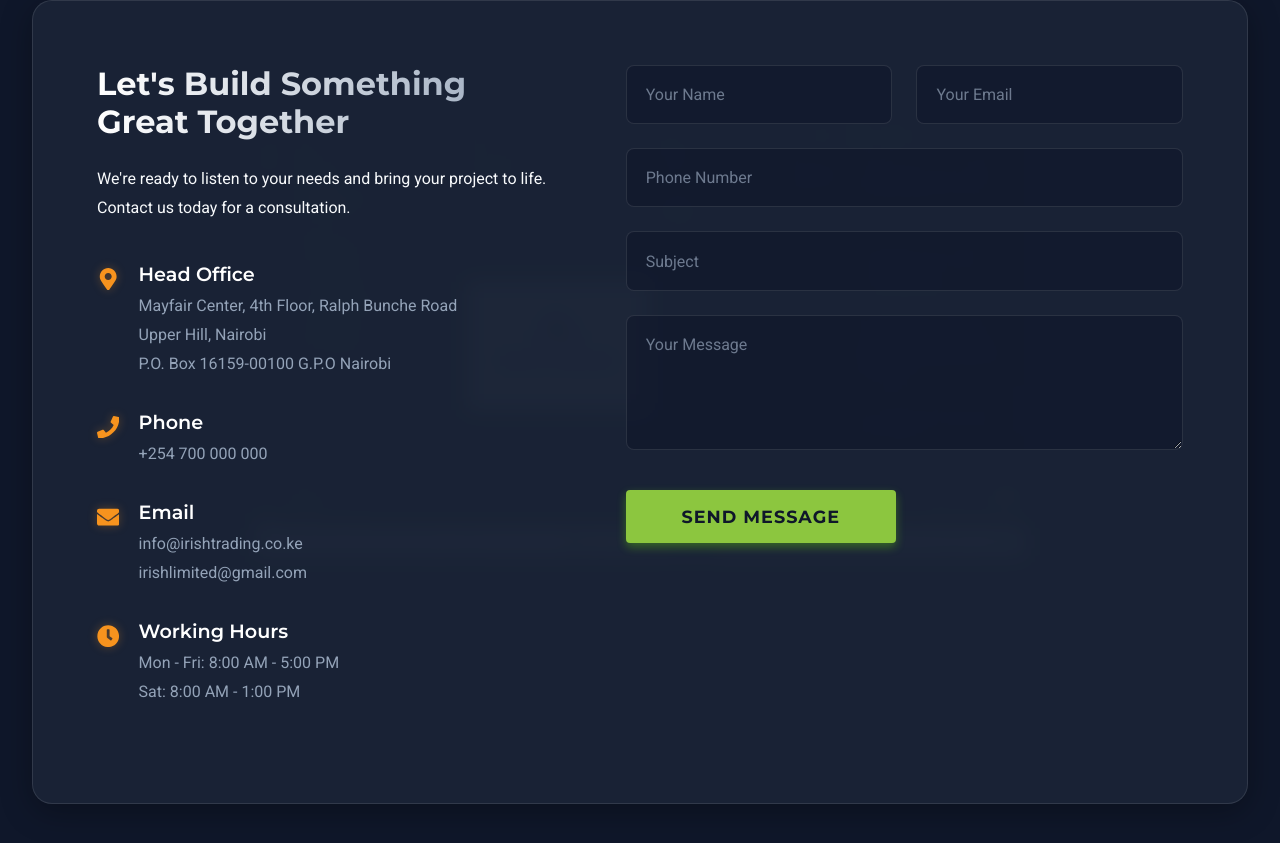
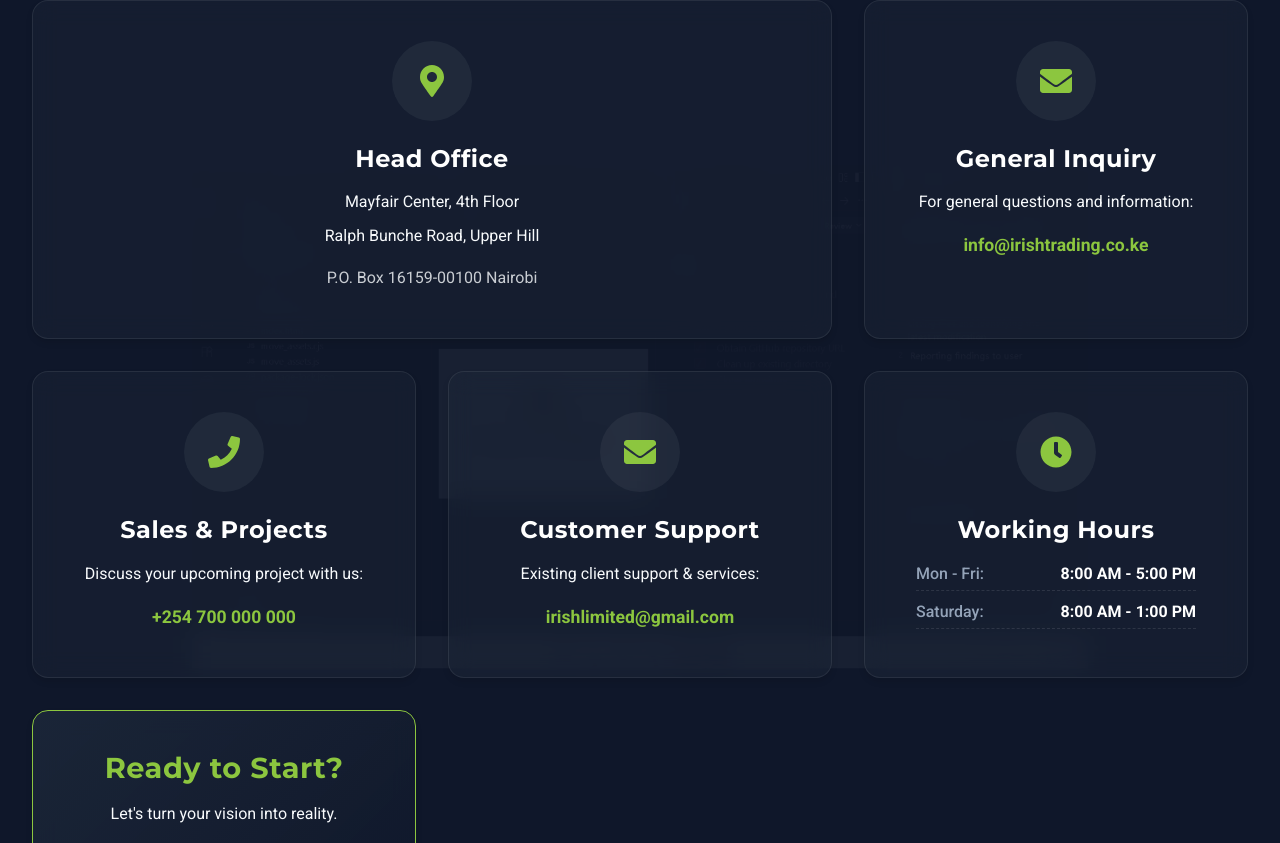
Before and after one commit to sharlmon/IrishTradingSite, a React (Vite) app: page / in a window 1280 px wide. Shown: the part 4057-4900 px from the top of the page. Built offline with nearby package versions, Linux system fonts and the light colour scheme.

Commit message:
Replace Contact Form with Creative Contact Hub

```diff
--- a/src/components/Contact.jsx
+++ b/src/components/Contact.jsx
@@ -10,60 +10,72 @@ const Contact = () => {
             <div className="logo-watermark"></div>
             <div className="container" style={{ position: 'relative', zIndex: 2 }}>
                 <h2 className="section-title">Get In Touch</h2>
-                <div className="contact-wrapper">
-                    <div className="contact-info">
-                        <h3>Let's Build Something Great Together</h3>
-                        <p>We're ready to listen to your needs and bring your project to life. Contact us today for a consultation.</p>
+                <div className="contact-hub-grid">
+                    {/* Head Office Card */}
+                    <div className="hub-card main-office">
+                        <div className="card-icon-wrapper">
+                            <FaMapMarkerAlt className="hub-icon" />
+                        </div>
+                        <h3>Head Office</h3>
+                        <p>Mayfair Center, 4th Floor</p>
+                        <p>Ralph Bunche Road, Upper Hill</p>
+                        <p className="postal">P.O. Box 16159-00100 Nairobi</p>
+                    </div>
 
-                        <div className="info-item">
-                            <FaMapMarkerAlt className="info-icon" />
-                            <div>
-                                <h4>Head Office</h4>
-                                <p>Mayfair Center, 4th Floor, Ralph Bunche Road</p>
-                                <p>Upper Hill, Nairobi</p>
-                                <p className="postal">P.O. Box 16159-00100 G.P.O Nairobi</p>
-                            </div>
+                    {/* General Inquiry Card */}
+                    <div className="hub-card">
+                        <div className="card-icon-wrapper">
+                            <FaEnvelope className="hub-icon" />
                         </div>
+                        <h3>General Inquiry</h3>
+                        <p>For general questions and information:</p>
+                        <a href="mailto:info@irishtrading.co.ke" className="contact-link">info@irishtrading.co.ke</a>
+                    </div>
 
-                        <div className="info-item">
-                            <FaPhone className="info-icon" />
-                            <div>
-                                <h4>Phone</h4>
-                                <p>+254 700 000 000</p>
-                            </div>
+                    {/* Sales Department Card */}
+                    <div className="hub-card">
+                        <div className="card-icon-wrapper">
+                            <FaPhone className="hub-icon" />
                         </div>
+                        <h3>Sales & Projects</h3>
+                        <p>Discuss your upcoming project with us:</p>
+                        <a href="tel:+254700000000" className="contact-link">+254 700 000 000</a>
+                    </div>
 
-                        <div className="info-item">
-                            <FaEnvelope className="info-icon" />
-                            <div>
-                                <h4>Email</h4>
-                                <p>info@irishtrading.co.ke</p>
-                                <p>irishlimited@gmail.com</p>
-                            </div>
+                    {/* Support Card */}
+                    <div className="hub-card">
+                        <div className="card-icon-wrapper">
+                            <FaEnvelope className="hub-icon" />
                         </div>
+                        <h3>Customer Support</h3>
+                        <p>Existing client support & services:</p>
+                        <a href="mailto:irishlimited@gmail.com" className="contact-link">irishlimited@gmail.com</a>
+                    </div>
 
-                        <div className="info-item">
-                            <FaClock className="info-icon" />
-                            <div>
-                                <h4>Working Hours</h4>
-                                <p>Mon - Fri: 8:00 AM - 5:00 PM</p>
-                                <p>Sat: 8:00 AM - 1:00 PM</p>
-                            </div>
+                    {/* Working Hours Card */}
+                    <div className="hub-card">
+                        <div className="card-icon-wrapper">
+                            <FaClock className="hub-icon" />
+                        </div>
+                        <h3>Working Hours</h3>
+                        <div className="hours-row">
+                            <span>Mon - Fri:</span>
+                            <span>8:00 AM - 5:00 PM</span>
+                        </div>
+                        <div className="hours-row">
+                            <span>Saturday:</span>
+                            <span>8:00 AM - 1:00 PM</span>
                         </div>
                     </div>
 
-                    <form className="contact-form">
-                        <div className="form-group">
-                            <input type="text" placeholder="Your Name" required />
-                            <input type="email" placeholder="Your Email" required />
-                        </div>
-                        <div className="form-group">
-                            <input type="text" placeholder="Phone Number" />
-                        </div>
-                        <input type="text" placeholder="Subject" required className="full-width-input" />
-                        <textarea placeholder="Your Message" rows="5" required></textarea>
-                        <button type="submit" className="btn btn-primary">Send Message</button>
-                    </form>
+                    {/* CTA Card */}
+                    <div className="hub-card cta-card">
+                        <h3>Ready to Start?</h3>
+                        <p>Let's turn your vision into reality.</p>
+                        <a href="mailto:info@irishtrading.co.ke?subject=Project Inquiry" className="btn btn-primary pulse-btn">
+                            Request a Quote
+                        </a>
+                    </div>
                 </div>
             </div>
         </section>
--- a/src/styles/Contact.css
+++ b/src/styles/Contact.css
@@ -12,13 +12,13 @@
     top: 50%;
     left: 50%;
     transform: translate(-50%, -50%);
-    width: 60%;
-    height: 80%;
+    width: 70%;
+    height: 90%;
     background-image: url('/logo.png');
     background-repeat: no-repeat;
     background-position: center;
     background-size: contain;
-    opacity: 0.05;
+    opacity: 0.04;
     pointer-events: none;
     z-index: 1;
     filter: grayscale(100%);
@@ -29,150 +29,177 @@
     margin-bottom: 4rem;
     position: relative;
     z-index: 5;
+    text-transform: uppercase;
+    letter-spacing: 2px;
 }
 
-/* Glassmorphism Container */
-.contact-wrapper {
-    display: flex;
-    gap: 4rem;
-    background: rgba(30, 41, 59, 0.7); /* translucent secondary blue */
-    backdrop-filter: blur(10px);
-    -webkit-backdrop-filter: blur(10px);
-    padding: 4rem;
-    border-radius: 20px;
-    box-shadow: 0 8px 32px 0 rgba(0, 0, 0, 0.3);
-    border: 1px solid rgba(255, 255, 255, 0.1);
+/* --- Contact Hub Grid --- */
+.contact-hub-grid {
+    display: grid;
+    grid-template-columns: repeat(auto-fit, minmax(350px, 1fr));
+    gap: 2rem;
     position: relative;
     z-index: 5;
 }
 
-.contact-info {
-    flex: 1;
+/* Card Styling */
+.hub-card {
+    background: rgba(30, 41, 59, 0.4);
+    backdrop-filter: blur(12px);
+    -webkit-backdrop-filter: blur(12px);
+    border: 1px solid rgba(255, 255, 255, 0.08);
+    border-radius: 16px;
+    padding: 2.5rem;
+    display: flex;
+    flex-direction: column;
+    align-items: center;
+    text-align: center;
+    transition: all 0.4s cubic-bezier(0.175, 0.885, 0.32, 1.275);
+    box-shadow: 0 4px 6px rgba(0, 0, 0, 0.1);
 }
 
-.contact-info h3 {
-    background: linear-gradient(90deg, var(--white), var(--medium-gray));
-    -webkit-background-clip: text;
-    -webkit-text-fill-color: transparent;
-    margin-bottom: 1.5rem;
-    font-size: 2rem;
-    font-weight: 700;
+.hub-card:hover {
+    transform: translateY(-10px);
+    background: rgba(30, 41, 59, 0.7);
+    border-color: var(--accent-gold);
+    box-shadow: 0 20px 40px rgba(0, 0, 0, 0.4), 0 0 20px rgba(247, 147, 30, 0.2);
 }
 
-.contact-info p {
-    color: var(--light-gray);
-    margin-bottom: 2.5rem;
-    line-height: 1.8;
+/* Special styling for specific cards if needed */
+.main-office {
+    grid-column: span 2;
+    /* Make head office wider if grid allows */
 }
 
-.info-item {
-    display: flex;
-    gap: 1.2rem;
-    margin-bottom: 2rem;
-    align-items: flex-start;
+@media (max-width: 968px) {
+    .main-office {
+        grid-column: span 1;
+    }
 }
 
-.info-icon {
-    color: var(--accent-gold);
-    font-size: 1.4rem;
-    margin-top: 5px;
-    filter: drop-shadow(0 0 5px rgba(247, 147, 30, 0.3));
+/* Icons */
+.card-icon-wrapper {
+    width: 80px;
+    height: 80px;
+    background: rgba(255, 255, 255, 0.05);
+    border-radius: 50%;
+    display: flex;
+    align-items: center;
+    justify-content: center;
+    margin-bottom: 1.5rem;
+    transition: all 0.3s ease;
 }
 
-.info-item h4 {
+.hub-card:hover .card-icon-wrapper {
+    background: var(--accent-gold);
+    color: var(--primary-blue);
+}
+
+.hub-icon {
+    font-size: 2rem;
+    color: var(--accent-green);
+    transition: all 0.3s ease;
+}
+
+.hub-card:hover .hub-icon {
+    color: var(--primary-blue);
+}
+
+/* Typography */
+.hub-card h3 {
+    font-size: 1.5rem;
+    margin-bottom: 1rem;
     color: var(--white);
-    margin-bottom: 0.4rem;
-    font-size: 1.2rem;
+    letter-spacing: 0.5px;
+}
+
+.hub-card p {
+    color: var(--light-gray);
+    margin-bottom: 0.5rem;
+    font-size: 1rem;
+    line-height: 1.6;
+}
+
+.postal {
+    font-style: italic;
+    opacity: 0.8;
+    margin-top: 0.5rem;
+}
+
+/* Links */
+.contact-link {
+    color: var(--accent-green);
+    font-weight: 600;
+    font-size: 1.1rem;
+    margin-top: 0.5rem;
+    display: inline-block;
+    position: relative;
+}
+
+.contact-link::after {
+    content: '';
+    position: absolute;
+    width: 0;
+    height: 2px;
+    bottom: -4px;
+    left: 0;
+    background-color: var(--accent-green);
+    transition: width 0.3s ease;
+}
+
+.contact-link:hover::after {
+    width: 100%;
+}
+
+/* Hours specific */
+.hours-row {
+    display: flex;
+    justify-content: space-between;
+    width: 100%;
+    max-width: 280px;
+    margin-bottom: 0.5rem;
+    border-bottom: 1px dashed rgba(255, 255, 255, 0.1);
+    padding-bottom: 0.2rem;
+}
+
+.hours-row span:first-child {
+    color: var(--medium-gray);
+    font-weight: 500;
+}
+
+.hours-row span:last-child {
+    color: var(--white);
     font-weight: 600;
 }
 
-.info-item p {
-    margin-bottom: 0;
-    font-size: 1rem;
-    color: var(--medium-gray);
+/* Call to Action Card */
+.cta-card {
+    background: linear-gradient(135deg, rgba(30, 41, 59, 0.8), rgba(15, 23, 42, 0.9));
+    border: 1px solid var(--accent-green);
+    justify-content: center;
 }
 
-.contact-form {
-    flex: 1.2;
-    display: flex;
-    flex-direction: column;
-    gap: 1.5rem;
+.cta-card h3 {
+    color: var(--accent-green);
+    font-size: 1.8rem;
 }
 
-.form-group {
-    display: flex;
-    gap: 1.5rem;
+.pulse-btn {
+    text-decoration: none;
+    margin-top: 1.5rem;
+    animation: pulse-border 2s infinite;
 }
 
-.contact-form input,
-.contact-form textarea {
-    width: 100%;
-    padding: 1.2rem;
-    background: rgba(15, 23, 42, 0.6);
-    border: 1px solid rgba(255, 255, 255, 0.1);
-    border-radius: 8px;
-    color: var(--white);
-    font-family: var(--font-body);
-    font-size: 1rem;
-    transition: all 0.3s ease;
-}
-
-.full-width-input {
-    width: 100%;
-}
-
-.contact-form input::placeholder,
-.contact-form textarea::placeholder {
-    color: var(--medium-gray);
-    opacity: 0.7;
-}
-
-.contact-form input:focus,
-.contact-form textarea:focus {
-    outline: none;
-    border-color: var(--accent-gold);
-    background: rgba(15, 23, 42, 0.9);
-    box-shadow: 0 0 15px rgba(247, 147, 30, 0.15);
-}
-
-.contact-form .btn {
-    align-self: flex-start;
-    padding: 1rem 3.5rem;
-    margin-top: 1rem;
-    font-size: 1.1rem;
-    background-color: var(--accent-green);
-    color: var(--primary-blue);
-    font-weight: 700;
-}
-
-.contact-form .btn:hover {
-    background-color: var(--white);
-    color: var(--accent-green);
-}
-
-@media (max-width: 968px) {
-    .contact-wrapper {
-        flex-direction: column;
-        padding: 2.5rem;
-        gap: 3rem;
+@keyframes pulse-border {
+    0% {
+        box-shadow: 0 0 0 0 rgba(140, 198, 63, 0.7);
     }
 
-    .contact-section {
-        padding: 4rem 0;
+    70% {
+        box-shadow: 0 0 0 10px rgba(140, 198, 63, 0);
+    }
+
+    100% {
+        box-shadow: 0 0 0 0 rgba(140, 198, 63, 0);
     }
 }
-
-@media (max-width: 600px) {
-    .form-group {
-        flex-direction: column;
-        gap: 1rem;
-    }
-
-    .contact-wrapper {
-        padding: 1.5rem;
-    }
-
-    .contact-info h3 {
-        font-size: 1.6rem;
-    }
-}
```
